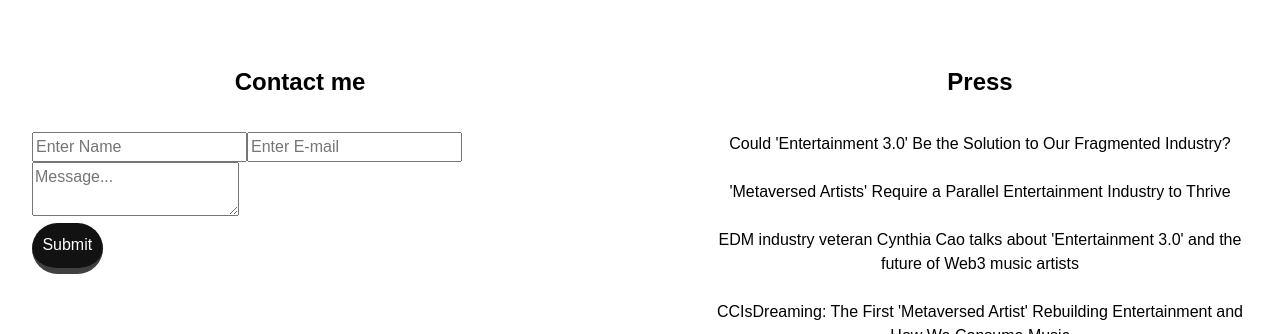
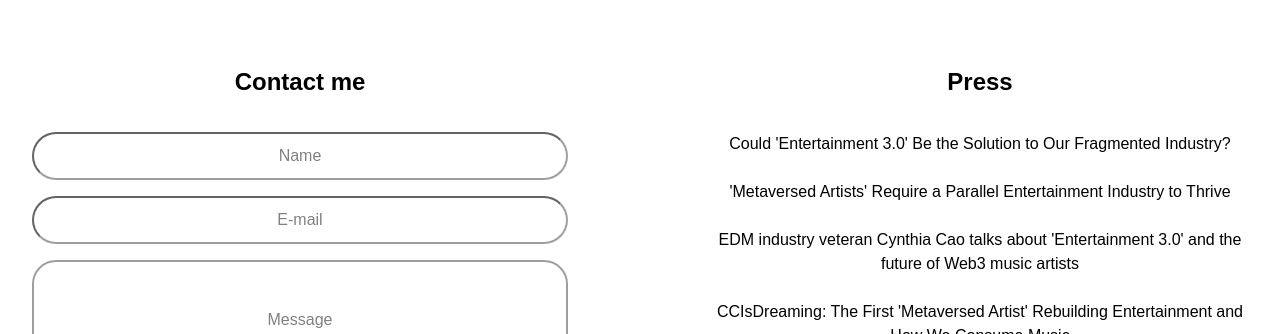
Before and after one commit to ZacRogersWorks/Cynthia-Cao, a Gatsby site: page / in a window 1280 px wide. Shown: the part 2445-2779 px from the top of the page. Built offline with nearby package versions, Linux system fonts and the light colour scheme; Gatsby itself is replaced by a stand-in of ours.

Commit message:
Fix contact form component placement

```diff
--- a/src/components/SuccessCard.js
+++ b/src/components/SuccessCard.js
@@ -12,7 +12,7 @@ const SuccessCard = ({ sending, sent, setSent }) => {
         <div className="success__grid">
           <p className='success__emoji'>{sending ? '💈' : '✨'}</p>
           <p>{sending ? 'Sending message...' : 'Your message has been sent!'}</p>
-          <button className="btn btn--sm" onClick={handleClose}>Ok thanks!</button>
+          <button tabIndex={sent ? 0 : -1} className="btn btn--sm" onClick={handleClose}>Ok thanks!</button>
         </div>
       </div>
     </div>
--- a/src/pages/index.js
+++ b/src/pages/index.js
@@ -114,12 +114,7 @@ const IndexPage = () => {
             <div className="heading-container">
               <h2 className="header--primary">Contact me</h2>
             </div>
-            <form className="contact-form">
-              <input type="text" id="name" name="name" placeholder="Enter Name" required></input>
-              <input type="email" id="email" name="email" placeholder="Enter E-mail" required></input>
-              <textarea id="message" name="message" placeholder="Message..."></textarea>
-              <button className="btn" type="submit">Submit</button>
-            </form>
+            <ContactForm />
             <div className="social-links-container">
               <SocialLinks otherClasses="social-icons--footer" />
             </div>
--- a/src/sass/sections/_contact-section.scss
+++ b/src/sass/sections/_contact-section.scss
@@ -219,7 +219,7 @@ textarea:focus~.c3 {
 }
 
 .translateX180 {
-  transform: translateX(200%);
+  transform: translateX(-200%);
 }
 
 .translateX0 {
```
